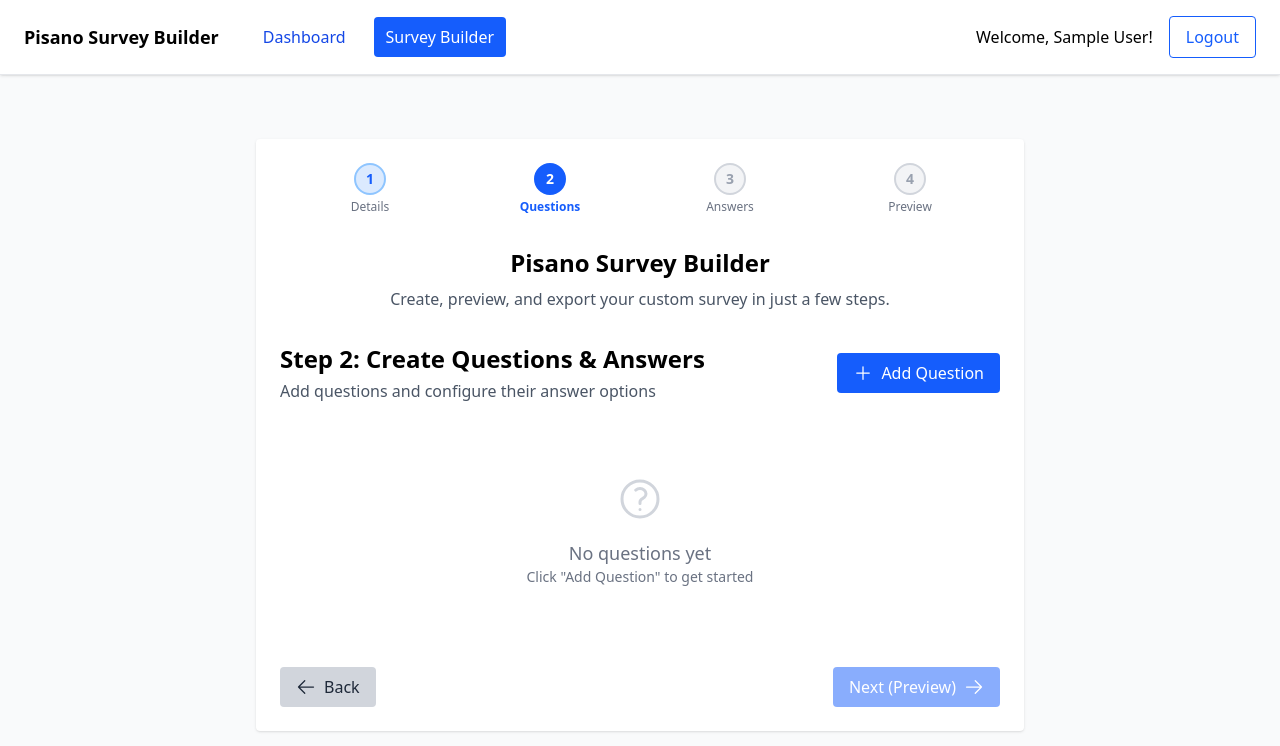
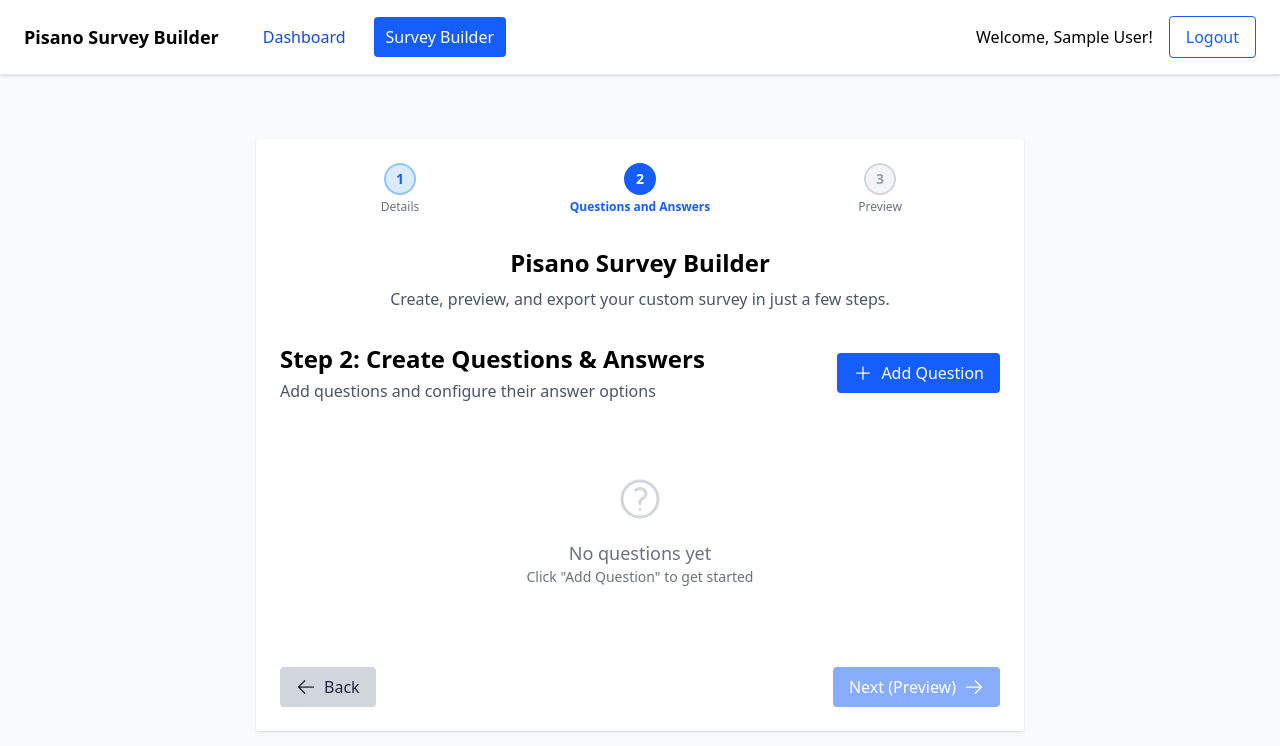
Before and after one commit to coskuntekin/pisano-survey-builder, a React (Vite) app: page /app/survey-builder/step-2 in a window 1280 px wide. Shown: the top 746 px of the page. Built offline with nearby package versions, Linux system fonts and the light colour scheme; sample sign-in values are in the browser's storage.

Commit message:
Add Step3Preview component and update navigation steps for improved survey flow

```diff
--- /dev/null
+++ b/src/pages/survey-builder/Step3Preview.tsx
@@ -0,0 +1,26 @@
+import React, { useEffect } from "react";
+import { useSurveyState } from "../../context/SurveyContext";
+import SurveyPreview from "../../components/SurveyPreview";
+
+const Step4Preview: React.FC = () => {
+  const surveyState = useSurveyState();
+
+  useEffect(() => {
+    localStorage.setItem("survey-builder-state", JSON.stringify(surveyState));
+  }, [surveyState]);
+
+  return (
+    <div className="flex flex-col items-center justify-center min-h-[80vh] bg-gradient-to-br from-gray-50 to-blue-50 py-8 px-2">
+      <div className="w-full max-w-2xl bg-white rounded-lg p-8 border border-blue-100">
+        <div className="flex items-center justify-between mb-6">
+          <h2 className="text-3xl font-extrabold text-blue-700">
+            Survey Preview
+          </h2>
+        </div>
+        <SurveyPreview survey={surveyState} />
+      </div>
+    </div>
+  );
+};
+
+export default Step4Preview;
--- a/src/pages/survey-builder/index.tsx
+++ b/src/pages/survey-builder/index.tsx
@@ -3,9 +3,8 @@
 
 const steps = [
   { label: "Details", path: "/app/survey-builder/step-1" },
-  { label: "Questions", path: "/app/survey-builder/step-2" },
-  { label: "Answers", path: "/app/survey-builder/step-3" },
-  { label: "Preview", path: "/app/survey-builder/step-4" },
+  { label: "Questions and Answers", path: "/app/survey-builder/step-2" },
+  { label: "Preview", path: "/app/survey-builder/step-3" },
 ];
 
 const SurveyBuilderIndex: React.FC = () => {
```
